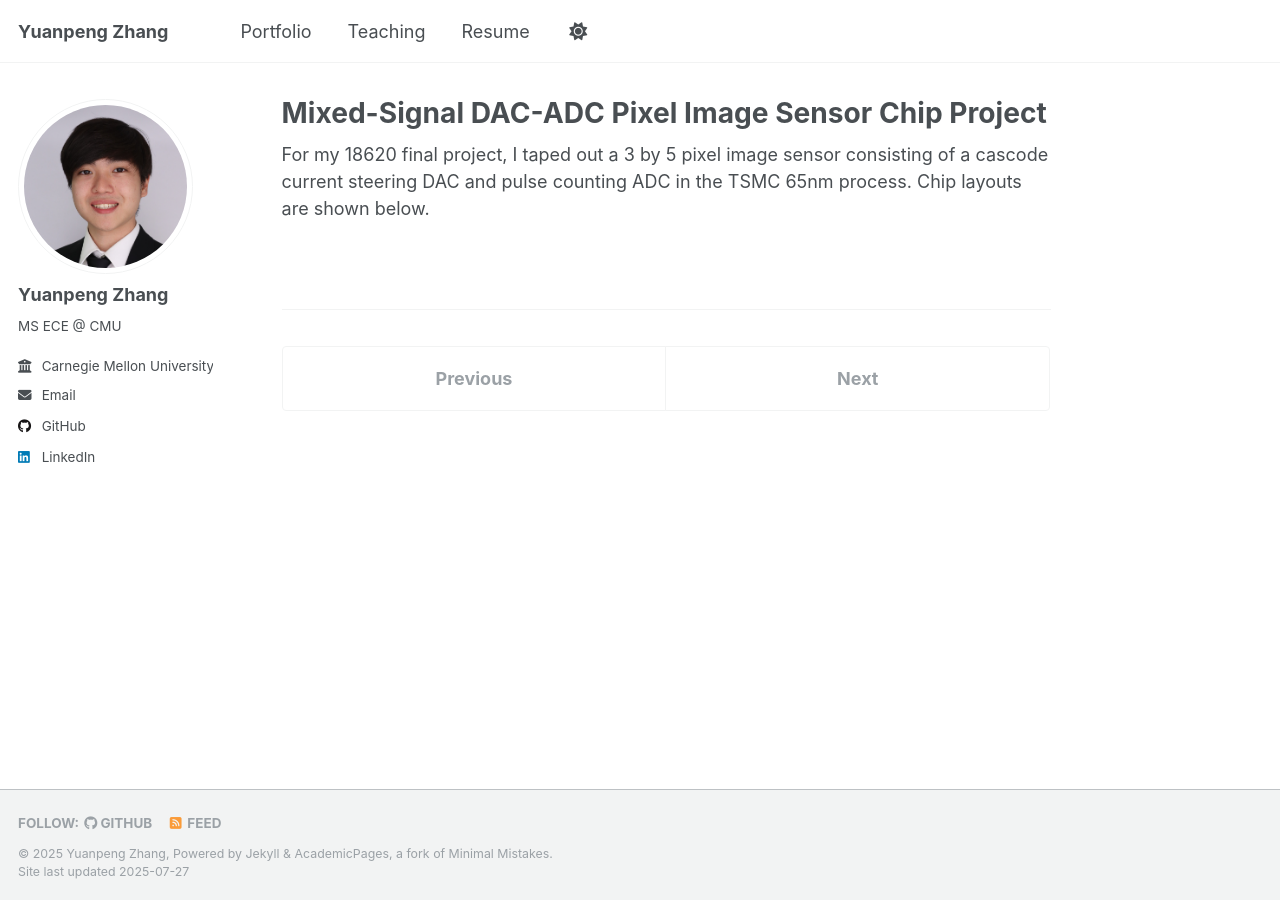
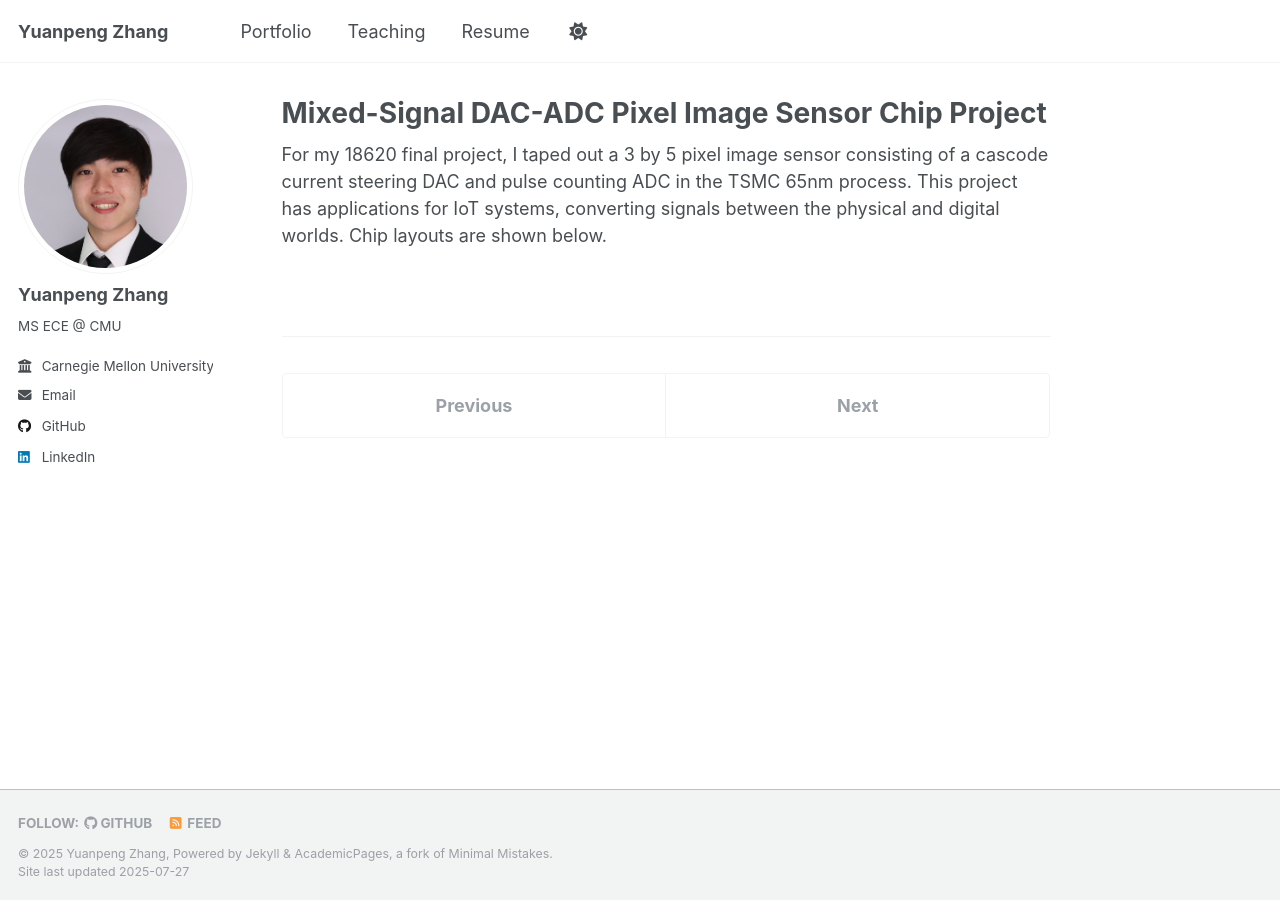
Before and after one commit to yuanpenguin/yuanpenguin.github.io, a Jekyll site: the page built from _portfolio/portfolio-4.md, in a window 1280 px wide. Built offline with Jekyll 4.4.1, drawn with Linux system fonts in a browser that asks for light colours; a script that is not in the unit is left out.

Commit message:
Update portfolio-4.md

```diff
--- a/_portfolio/portfolio-4.md
+++ b/_portfolio/portfolio-4.md
@@ -4,4 +4,4 @@ excerpt: "Design, Integration, and Tapeout of IoT Systems Final Project, Carnegi
 collection: portfolio
 ---
 
-For my 18620 final project, I taped out a 3 by 5 pixel image sensor consisting of a cascode current steering DAC and pulse counting ADC in the TSMC 65nm process. Chip layouts are shown below.
+For my 18620 final project, I taped out a 3 by 5 pixel image sensor consisting of a cascode current steering DAC and pulse counting ADC in the TSMC 65nm process. This project has applications for IoT systems, converting signals between the physical and digital worlds. Chip layouts are shown below.
```
